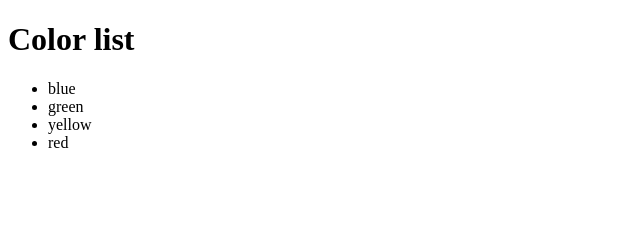
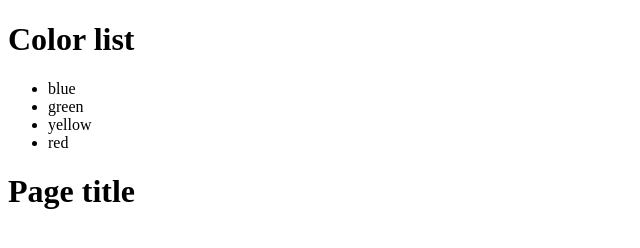
Before and after one commit to idlt044/mateproject, a plain HTML site: page index.html in a window 1280 px wide. Shown: the whole page, without its empty margins (0-640 px from the left). Drawn offline with Linux system fonts and the light colour scheme.

Commit message:
Add page title

```diff
--- a/index.html
+++ b/index.html
@@ -14,4 +14,7 @@
     <li>red</li>
   </ul>
 </body>
+<body>
+  <h1> Page title </h1>
+</body>
 </html>
```
